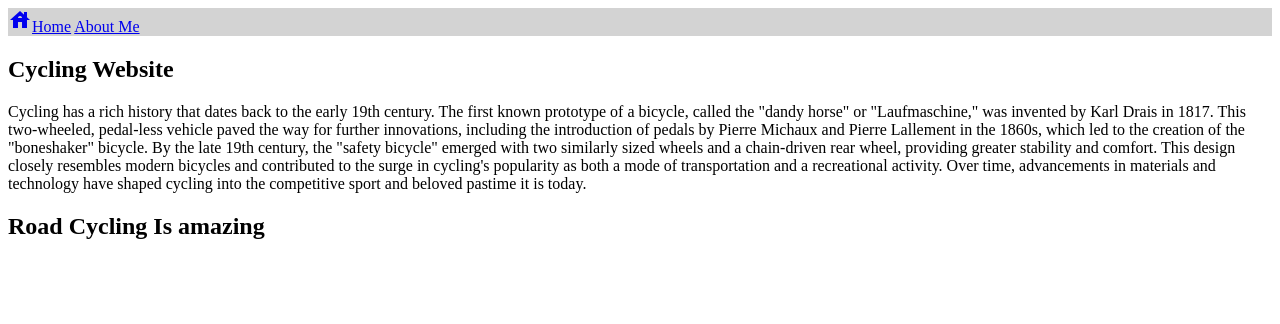
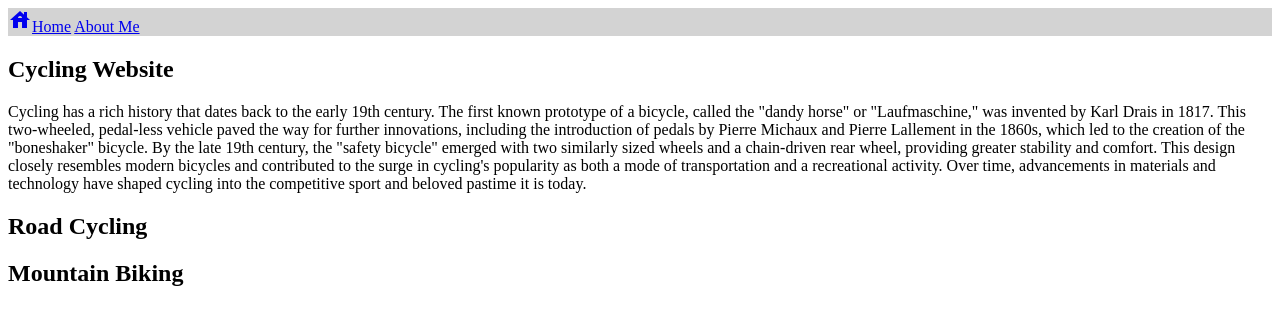
Before and after one commit to mcgg16/mcgg16CyclingProject, a plain HTML site: page index.html in a window 1280 px wide. Drawn offline with Linux system fonts and the light colour scheme.

Commit message:
Added mountain biking h2

```diff
--- a/index.html
+++ b/index.html
@@ -23,8 +23,10 @@
             <p>Cycling has a rich history that dates back to the early 19th century. The first known prototype of a bicycle, called the "dandy horse" or "Laufmaschine," was invented by Karl Drais in 1817. This two-wheeled, pedal-less vehicle paved the way for further innovations, including the introduction of pedals by Pierre Michaux and Pierre Lallement in the 1860s, which led to the creation of the "boneshaker" bicycle. By the late 19th century, the "safety bicycle" emerged with two similarly sized wheels and a chain-driven rear wheel, providing greater stability and comfort. This design closely resembles modern bicycles and contributed to the surge in cycling's popularity as both a mode of transportation and a recreational activity. Over time, advancements in materials and technology have shaped cycling into the competitive sport and beloved pastime it is today.</p>
         </section>
         <section>
-            <h2>Road Cycling Is amazing</h2>
-            <img>
+            <h2>Road Cycling</h2>
+        </section>
+        <section>
+            <h2>Mountain Biking</h2>
         </section>
     </main>
 </body>
```
